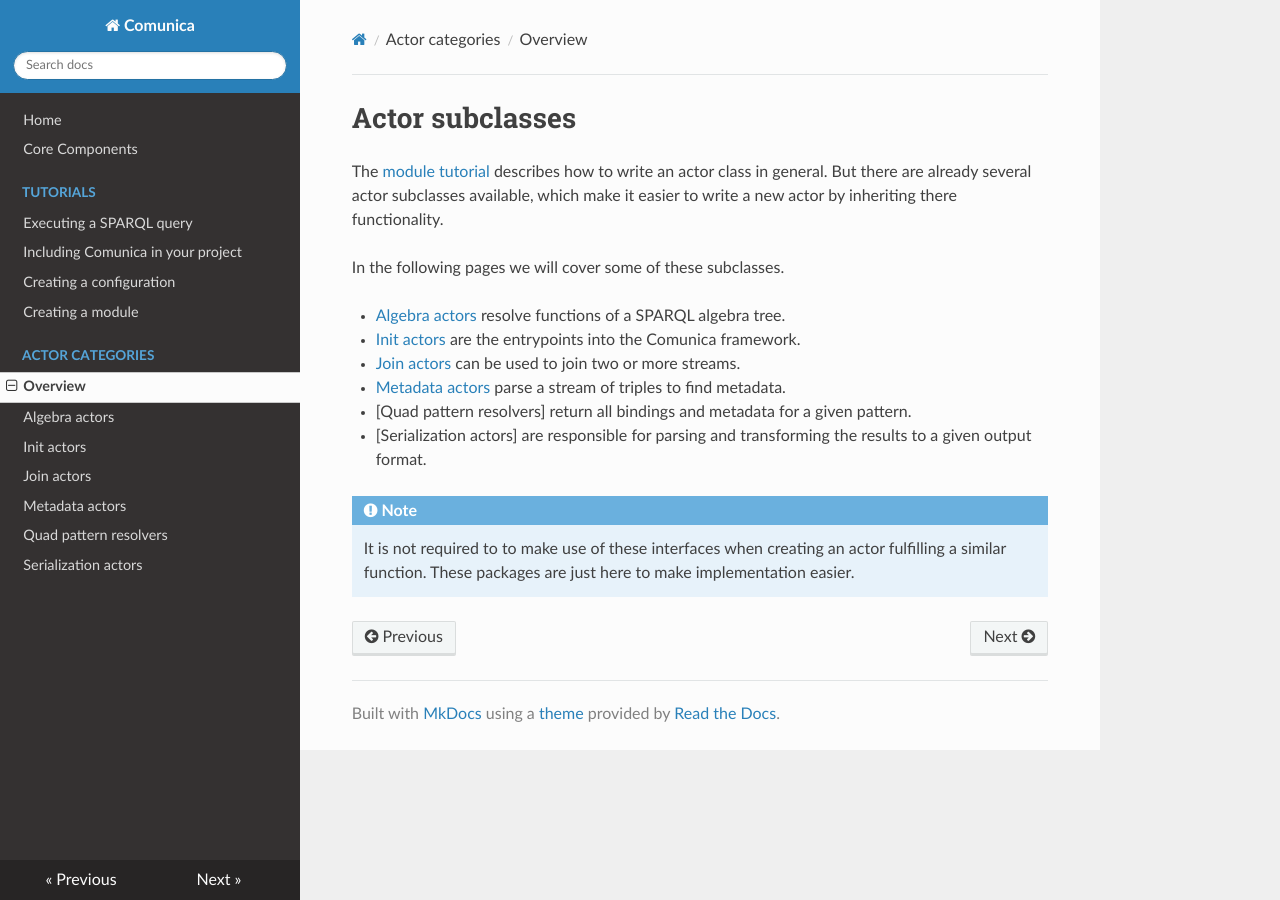
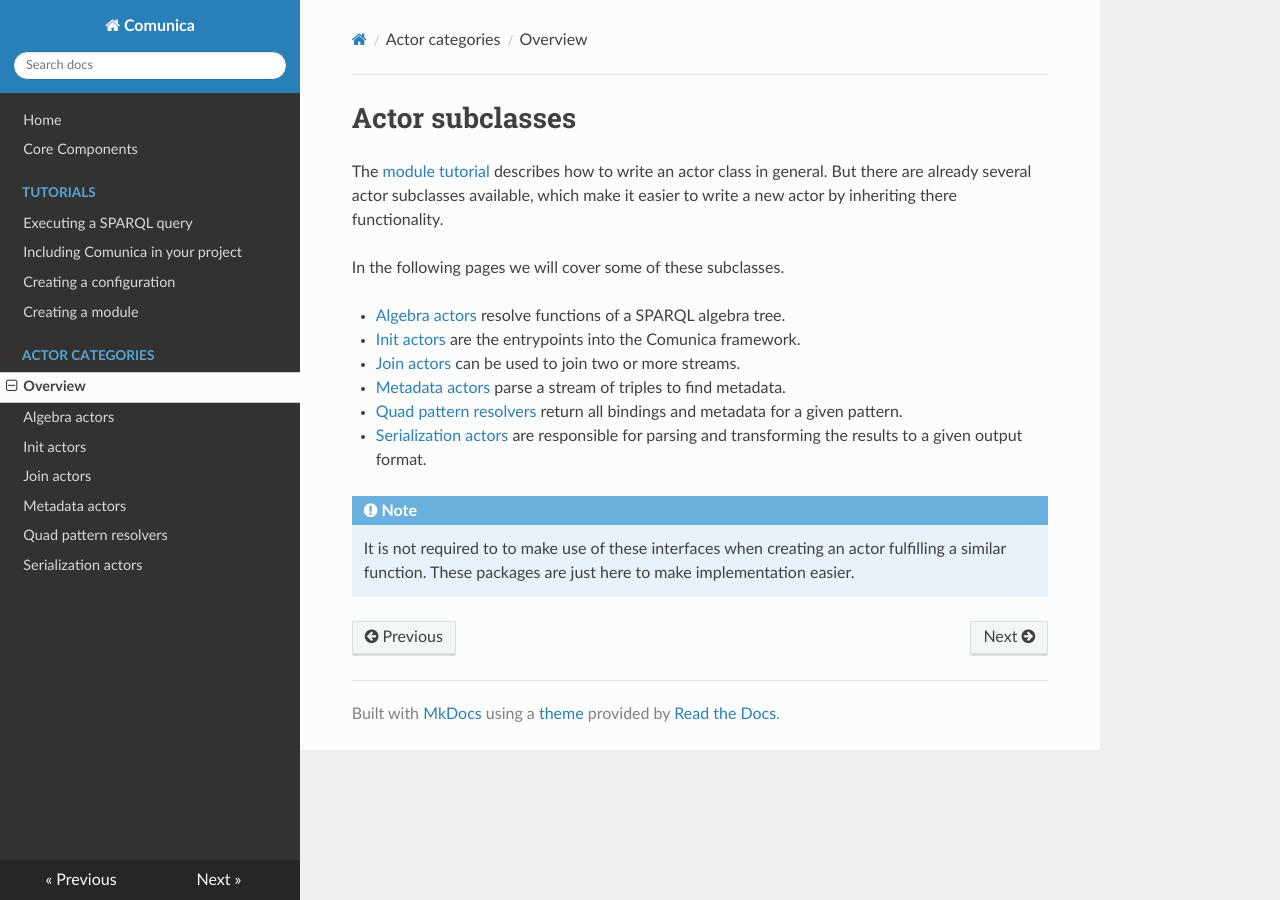
Before and after one commit to comunica/Documentation-Comunica, an MkDocs documentation site: the page built from docs/actors/actors.md, in a window 1280 px wide. Built offline with MkDocs 1.6.1, drawn with Linux system fonts in a browser that asks for light colours; nearby versions of some CDN libraries; old or Windows-style settings are respelled for this version of MkDocs; part of the change alters nothing that is shown.

```diff
--- a/docs/actors/actors.md
+++ b/docs/actors/actors.md
@@ -9,8 +9,8 @@ In the following pages we will cover some of these subclasses.
  * [Init actors](init.md) are the entrypoints into the Comunica framework.
  * [Join actors](join.md) can be used to join two or more streams.
  * [Metadata actors](metadata.md) parse a stream of triples to find metadata.
- * [Quad pattern resolvers] return all bindings and metadata for a given pattern.
- * [Serialization actors] are responsible for parsing and transforming the results to a given output format.
+ * [Quad pattern resolvers](quads.md) return all bindings and metadata for a given pattern.
+ * [Serialization actors](serialization.md) are responsible for parsing and transforming the results to a given output format.
 
 !!! note
     It is not required to to make use of these interfaces when creating an actor fulfilling a similar function.
```
